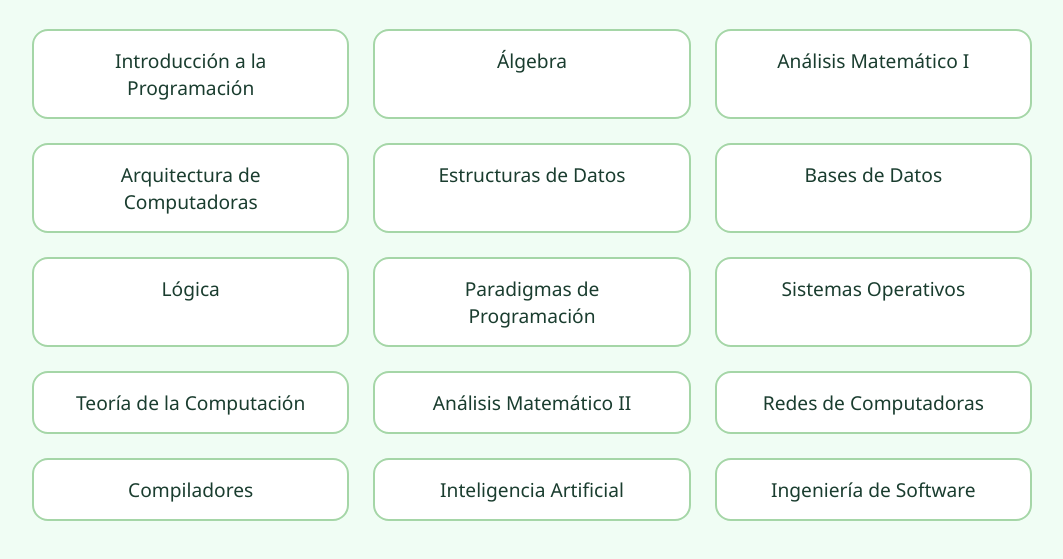
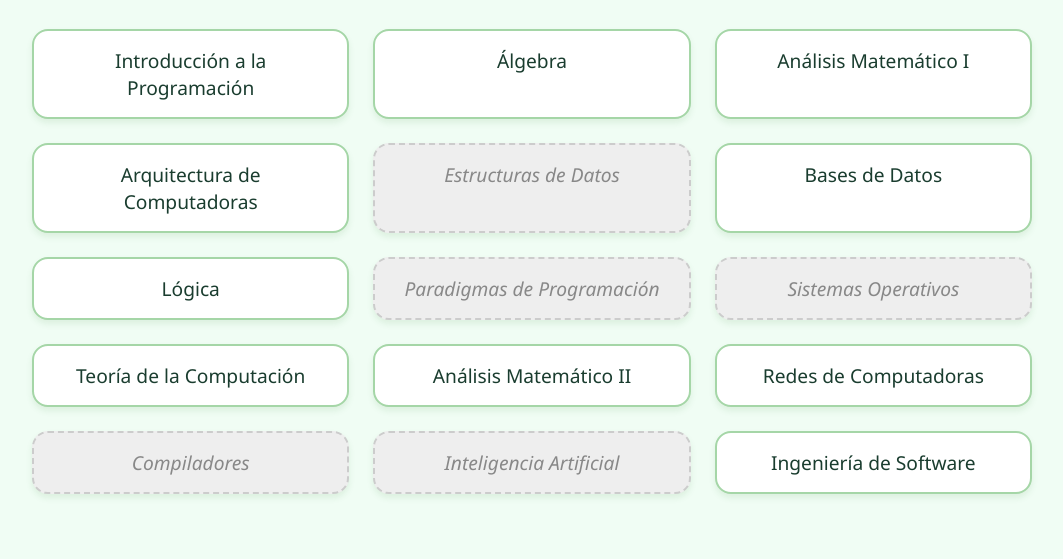
Before and after one commit to katha1/Plan-de-estudio, a plain HTML site: page index.html in a window 1280 px wide. Shown: the part 117-676 px from the top of the page, without its empty margins (108-1171 px from the left). Drawn offline with Linux system fonts and the light colour scheme.

Commit message:
Update style.css

```diff
--- a/style.css
+++ b/style.css
@@ -1,3 +1,4 @@
+
 body {
   font-family: 'Segoe UI', Tahoma, Geneva, Verdana, sans-serif;
   background-color: #f0fdf4;
@@ -32,6 +33,7 @@ h1 {
   font-size: 1.2rem;
   cursor: pointer;
   transition: all 0.3s ease;
+  box-shadow: 0 4px 6px rgba(46, 125, 50, 0.1);
 }
 
 .materia:hover {
@@ -42,4 +44,14 @@ h1 {
   background-color: #c8e6c9;
   text-decoration: line-through;
   color: #388e3c;
+  font-weight: bold;
 }
+
+.bloqueada {
+  background-color: #eeeeee;
+  color: #888888;
+  border: 2px dashed #cccccc;
+  cursor: not-allowed;
+  text-decoration: none;
+  font-style: italic;
+}
```
